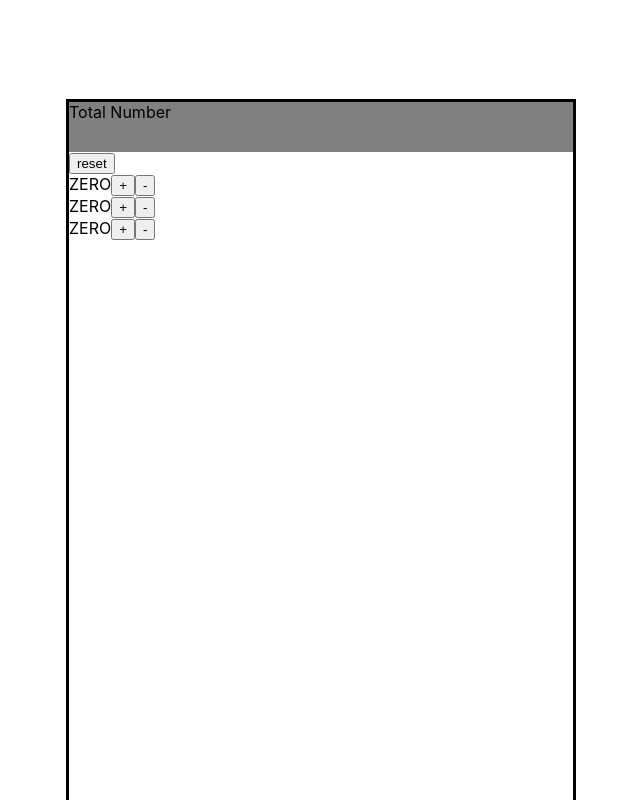
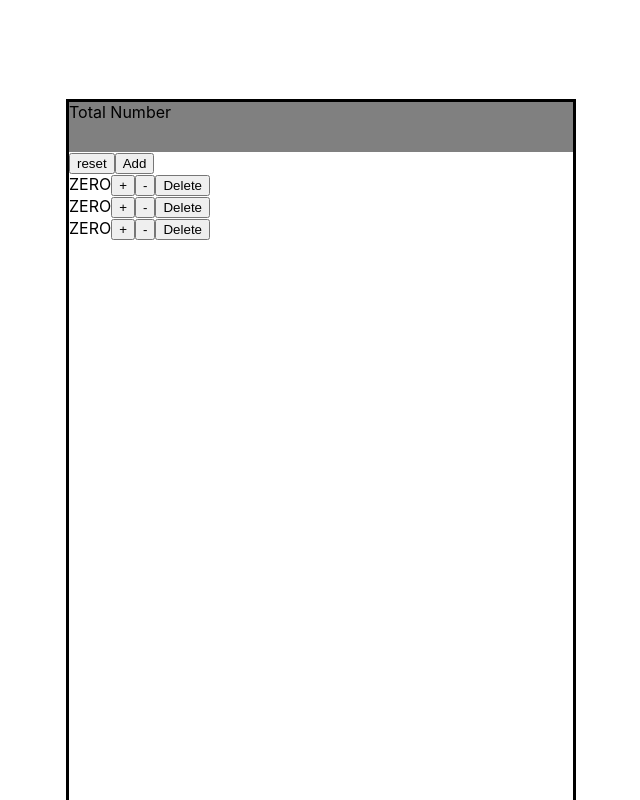
Before and after one commit to jlee380/shopping_cart, a React (Create React App) app: page /new in a window 1280 px wide. Shown: the top 800 px of the page, without its empty margins (319-959 px from the left). Built offline with nearby package versions, Linux system fonts and the light colour scheme.

Commit message:
Add, delete button added for each counter

```diff
--- a/src/components/Cart.js
+++ b/src/components/Cart.js
@@ -11,14 +11,27 @@ class Cart extends Component {
             { id: 3, value: 0 }
         ]
     }
+
+    handleDelete = (counterId) => {
+        const counters = this.state.counters.filter((c) => c.id !== counterId);
+        this.setState({ counters })
+    }
+
+    handleAdd = () => {
+        const newId = this.state.counters.length + 1;
+
+        this.setState({ counters: [...this.state.counters, { id: newId, value: 0}] })
+    }
+
     render() {
         return(
             <div>
                 <Header>Total Number</Header>
                 <button>reset</button>
+                <button onClick={this.handleAdd}>Add</button>
                 {
                     this.state.counters.length === 0 ? "Error" : this.state.counters.map(counter => (
-                        <Counter value={counter.value} key={counter.id} />
+                        <Counter value={counter.value} key={counter.id} id={counter.id} onDelete={this.handleDelete} />
                     ))
                 }
             </div>
--- a/src/components/Counter.js
+++ b/src/components/Counter.js
@@ -29,6 +29,7 @@ class Counter extends React.Component {
                 <span>{this.counterFormat()}</span>
                 <button onClick={this.handlePlus}>+</button>
                 <button onClick={this.handleMinus}>-</button>
+                <button onClick={() => this.props.onDelete(this.props.id)}>Delete</button>
             </div>
         );
     }
```
